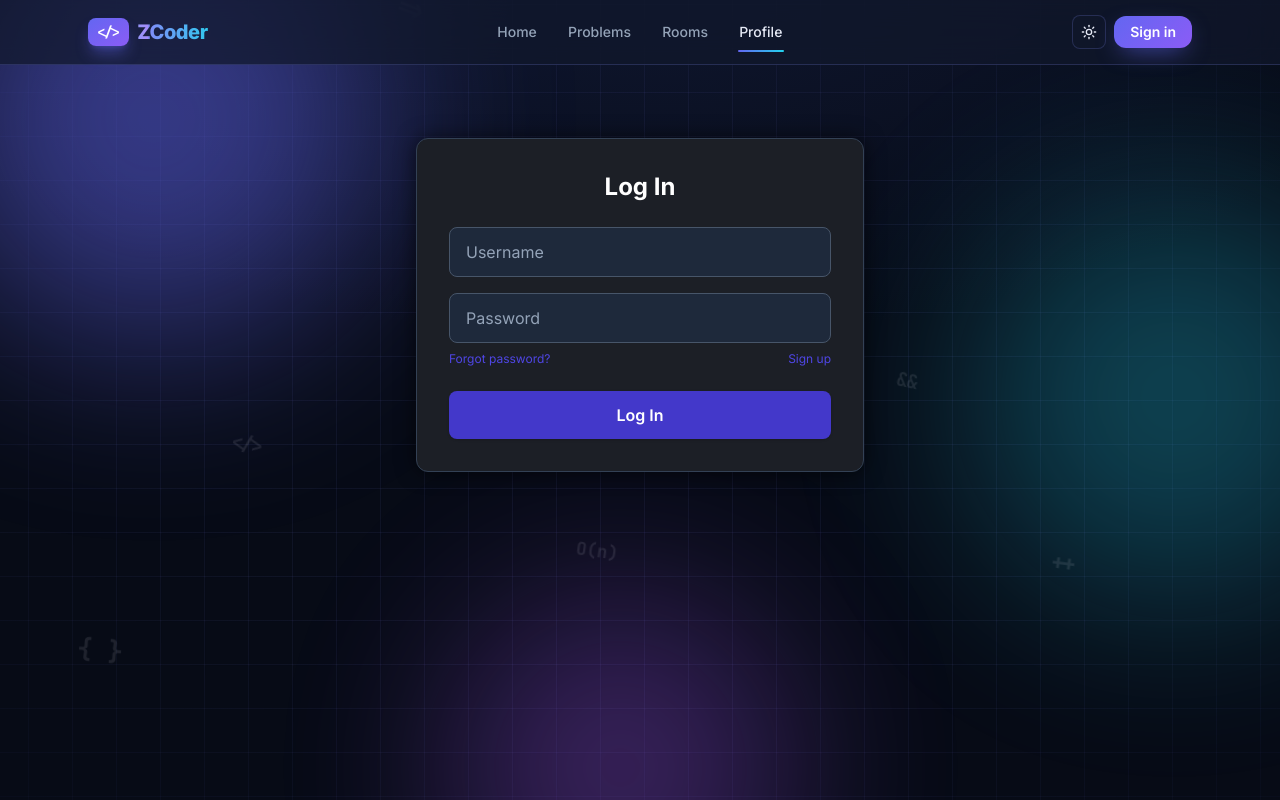
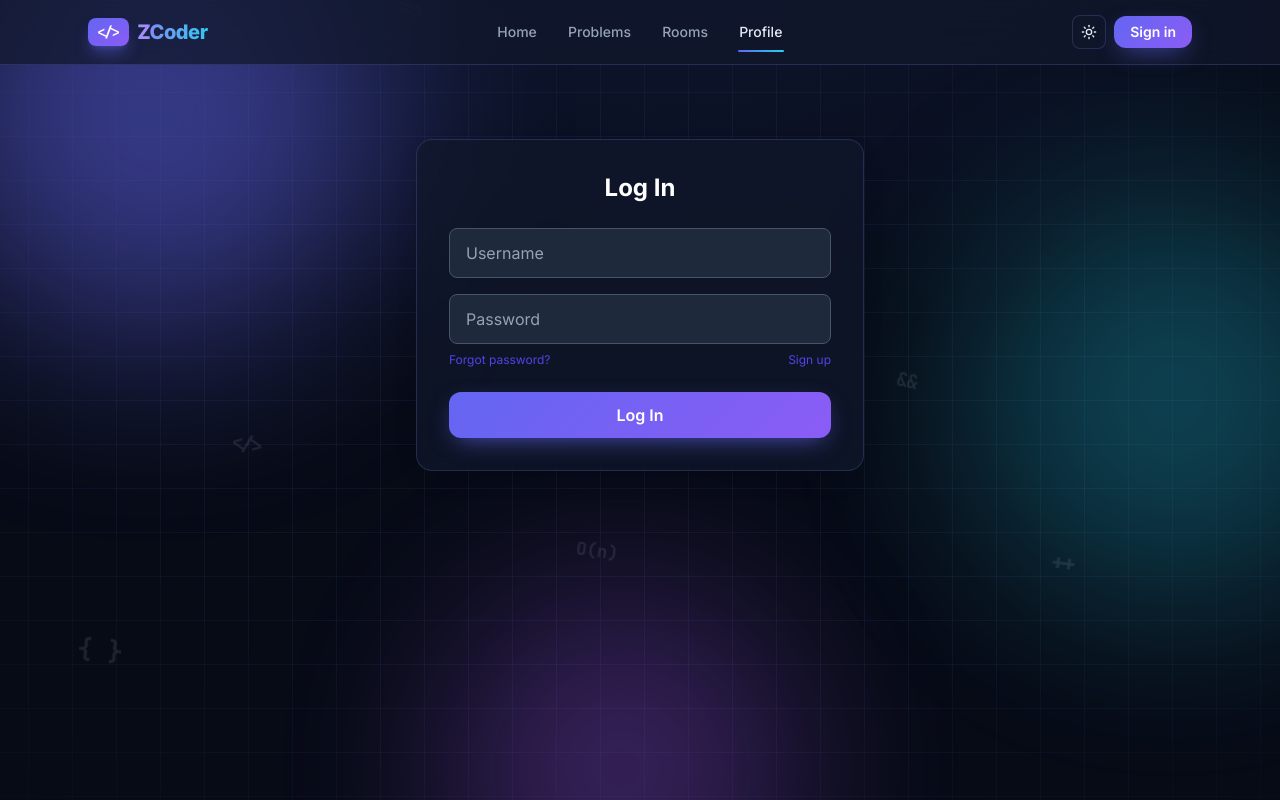
Before and after one commit to adityaj1706/zcoder, a React (Create React App) app: page /profile in a window 1280 px wide. Built offline with nearby package versions, Linux system fonts and the light colour scheme.

Commit message:
Restyle login form and profile page

```diff
--- a/src/pages/Profile.jsx
+++ b/src/pages/Profile.jsx
@@ -137,12 +137,8 @@ export default function Profile() {
           ${theme === "dark" ? " text-white" : " text-gray-900"}`}
       >
         <div
-          className={`rounded-xl p-8 w-full max-w-md border transition-colors duration-300
-          ${
-            theme === "dark"
-              ? "bg-[#1c1f26] text-white border-gray-700 shadow-[0_0_20px_rgba(0,0,0,0.6)]"
-              : "bg-white text-gray-900 border-gray-200 shadow-lg"
-          }`}
+          className={`glass-card fade-up p-8 w-full max-w-md mx-4
+          ${theme === "dark" ? "text-white" : "text-gray-900"}`}
         >
           {authMode === "login" ? (
             <>
@@ -191,12 +187,7 @@ export default function Profile() {
                 </div>
                 <button
                   type="submit"
-                  className={`w-full font-semibold py-3 rounded-lg mt-2 transition-all
-                  ${
-                    theme === "dark"
-                      ? "bg-blue-700 hover:bg-blue-800 text-white shadow hover:shadow-lg"
-                      : "bg-blue-600 hover:bg-blue-700 text-white shadow hover:shadow-md"
-                  }`}
+                  className="btn-primary w-full mt-2"
                 >
                   Log In
                 </button>
@@ -267,12 +258,7 @@ export default function Profile() {
                 </div>
                 <button
                   type="submit"
-                  className={`w-full font-semibold py-3 rounded-lg mt-2 transition-all
-                  ${
-                    theme === "dark"
-                      ? "bg-blue-700 hover:bg-blue-800 text-white shadow hover:shadow-lg"
-                      : "bg-blue-600 hover:bg-blue-700 text-white shadow hover:shadow-md"
-                  }`}
+                  className="btn-primary w-full mt-2"
                 >
                   Sign Up
                 </button>
@@ -285,7 +271,7 @@ export default function Profile() {
   }
   return (
     <div
-      className={`max-w-5xl mx-auto mt-12 p-4 md:p-8 rounded-2xl shadow-2xl transition-colors duration-300 flex flex-col md:flex-row gap-10
+      className={`glass-card fade-up max-w-5xl mx-4 lg:mx-auto mt-12 p-4 md:p-8 transition-colors duration-300 flex flex-col md:flex-row gap-10
       ${theme === "dark" ? " text-white" : "text-gray-900"}`}
     >
       {/* Left Section: User & Progress */}
```
